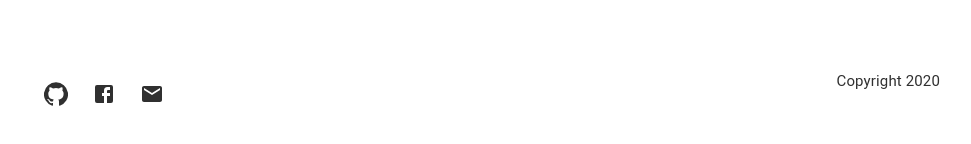
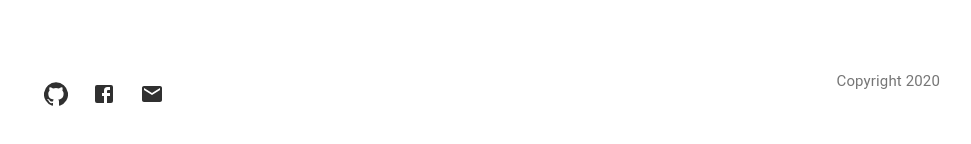
Before and after one commit to TheAncientOwl/personal-page, a React (Create React App) app: page / in a window 1280 px wide. Shown: the part 632-776 px from the top of the page, without its empty margins (154-1125 px from the left). Built offline with nearby package versions, Linux system fonts and the light colour scheme.

Commit message:
set copyright color to text secondary.

```diff
--- a/src/components/BottomBar.jsx
+++ b/src/components/BottomBar.jsx
@@ -38,7 +38,7 @@ const ButtonsConfig = [
 
 function Copyright() {
   return (
-    <Typography color='secondary' style={{ position: 'realtive', float: 'right', fontSize: '15px' }}>
+    <Typography color='textSecondary' style={{ position: 'realtive', float: 'right', fontSize: '15px' }}>
       Copyright 2020
     </Typography>
   );
```
